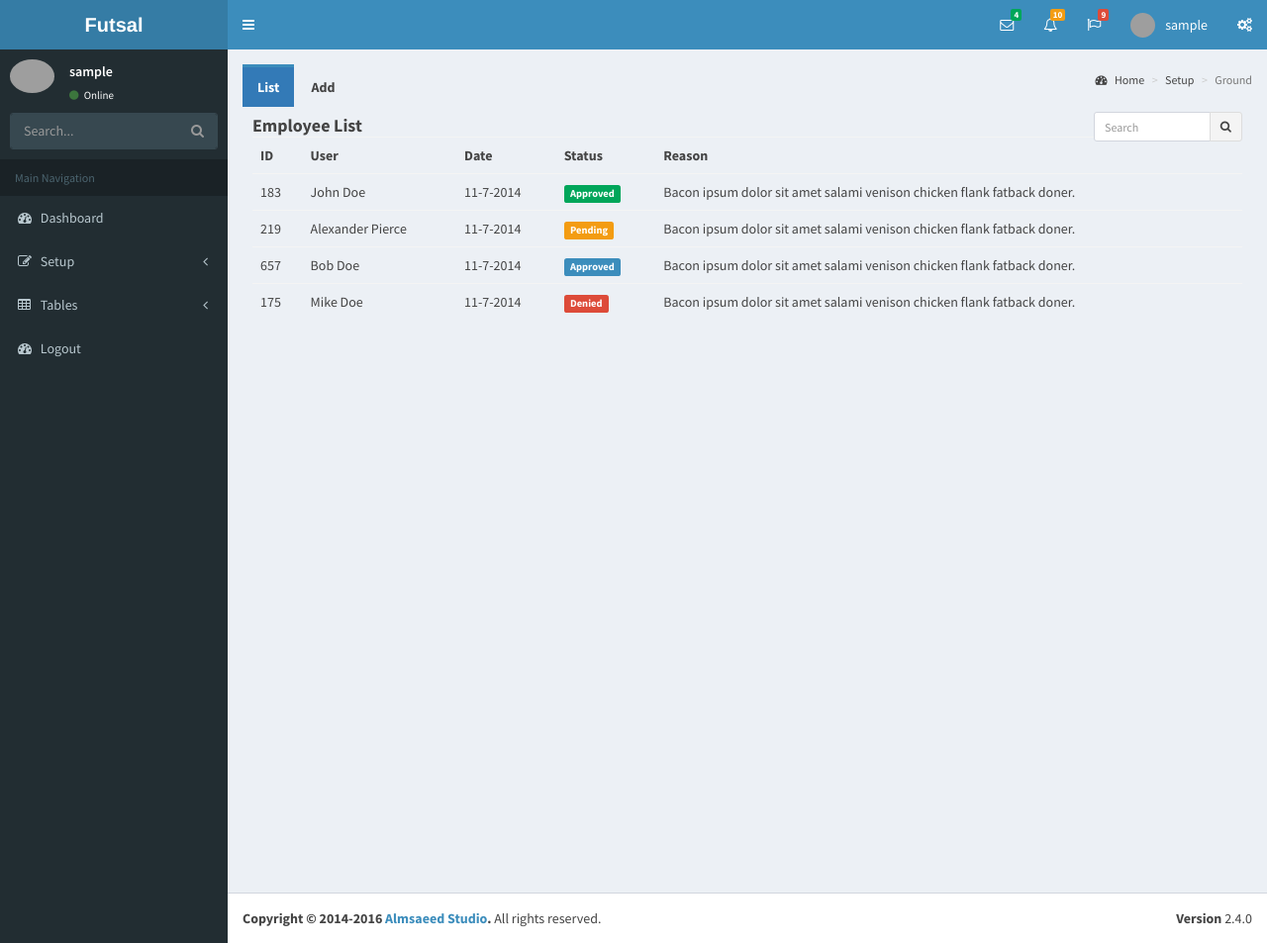
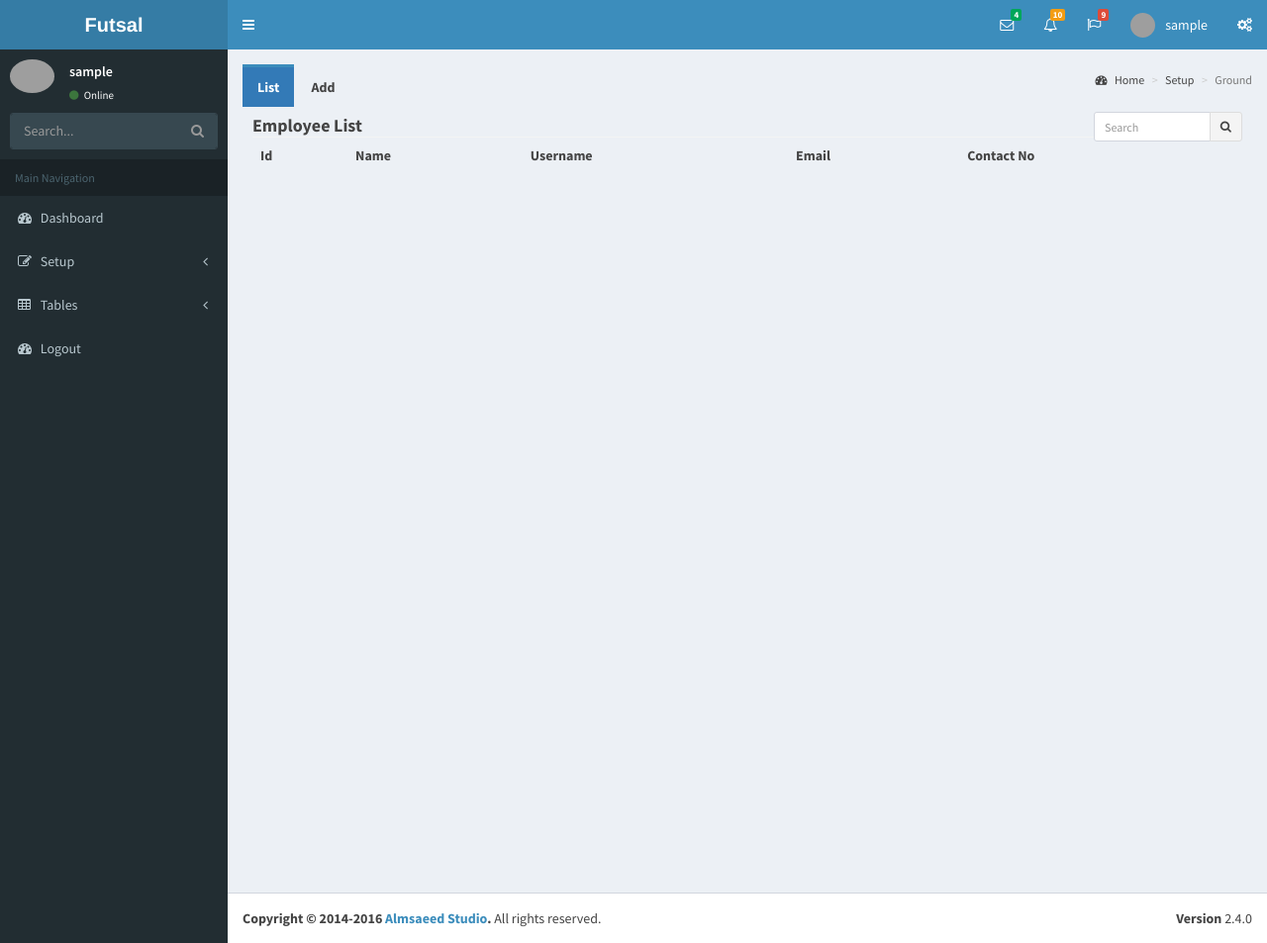
Before and after one commit to Aashik/futsalapp, a PHP site: page /futsal_ui/employee.php in a window 1280 px wide. Shown: the whole page at 99% size. Run offline with PHP 8.4, Linux system fonts and the light colour scheme; the visitor is signed in with stand-in values (Sample User, id 1); lists and menus that the app fills with data are empty; some libraries are stand-ins or nearby versions; grey boxes are pictures that could not be loaded.

Commit message:
list employee, list ground

```diff
--- a/futsal_ui/employee.php
+++ b/futsal_ui/employee.php
@@ -21,41 +21,13 @@
              </div>
            <!-- /.box-header -->
            <div class="box-body table-responsive no-padding">
-             <table class="table table-hover">
+             <table class="table table-hover" id="listEmployee">
                <tr>
-                 <th>ID</th>
-                 <th>User</th>
-                 <th>Date</th>
-                 <th>Status</th>
-                 <th>Reason</th>
-               </tr>
-               <tr>
-                 <td>183</td>
-                 <td>John Doe</td>
-                 <td>11-7-2014</td>
-                 <td><span class="label label-success">Approved</span></td>
-                 <td>Bacon ipsum dolor sit amet salami venison chicken flank fatback doner.</td>
-               </tr>
-               <tr>
-                 <td>219</td>
-                 <td>Alexander Pierce</td>
-                 <td>11-7-2014</td>
-                 <td><span class="label label-warning">Pending</span></td>
-                 <td>Bacon ipsum dolor sit amet salami venison chicken flank fatback doner.</td>
-               </tr>
-               <tr>
-                 <td>657</td>
-                 <td>Bob Doe</td>
-                 <td>11-7-2014</td>
-                 <td><span class="label label-primary">Approved</span></td>
-                 <td>Bacon ipsum dolor sit amet salami venison chicken flank fatback doner.</td>
-               </tr>
-               <tr>
-                 <td>175</td>
-                 <td>Mike Doe</td>
-                 <td>11-7-2014</td>
-                 <td><span class="label label-danger">Denied</span></td>
-                 <td>Bacon ipsum dolor sit amet salami venison chicken flank fatback doner.</td>
+                 <th>Id</th>
+                 <th>Name</th>
+                 <th>Username</th>
+                 <th>Email</th>
+                 <th>Contact No</th>
                </tr>
              </table>
            </div>
@@ -136,9 +108,40 @@
    </section>
 
 <script>
+  var count = 1;
+  $(document).ready(function(){
+    debugger;
+    var futsal_id = $("#futsal_id").val()
+    $.ajax({
+      url: 'http://localhost:8090/api/admin/getAllEmployee?futsal_id='+futsal_id,
+      type:'GET',
+      success: function(response){
+        debugger;
+        response.data.forEach(listData)
+      },
+      error: function(response){
+        debugger
+        alert("error")
+      }
+    })
+  })
+
+  function listData(item)
+  {
+    var table = "<tr>" +
+                  "<td>"+ count +"</td>" +
+                  "<td>"+ item.fullName +"</td>" +
+                  "<td>"+ item.userName +"</td>" +
+                  "<td>"+ item.email +"</td>" +
+                  "<td>"+ item.contactNo +"</td>" +
+                "</tr>";
+
+    $("#listEmployee").append(table)
+    count++
+  }
 
   $("#submit").on('click',function(){
-   debugger;
+
     var futsal_id = $("#futsal_id").val();
 
     if(!$("#username").val()){
@@ -180,13 +183,13 @@
             "email":$("#email").val(),
             "contactNo":$("#contactnumber").val(),
             "password":$("#password").val(),
-            "futsal_id":540
+            "futsal_id":$("#futsal_id").val()
          }),
          contentType: 'application/json; charset=utf-8',
          success: function(response){
-           debugger;
+
              if(response.status === "SUCCESS"){
-               alert("Ground Successfully added")
+               alert("Employee Successfully added")
                window.location.replace('http://localhost/futsal_ui/employee.php')
              }else{
                alert(response.messsage)
@@ -198,4 +201,5 @@
      })
   })
 </script>
+
 <?php include('includes/footer.php'); ?>
```
Also changed, not shown: futsal_ui/ground.php (+36 -32 lines). Lines whose indentation alone changed are shown as unchanged.
